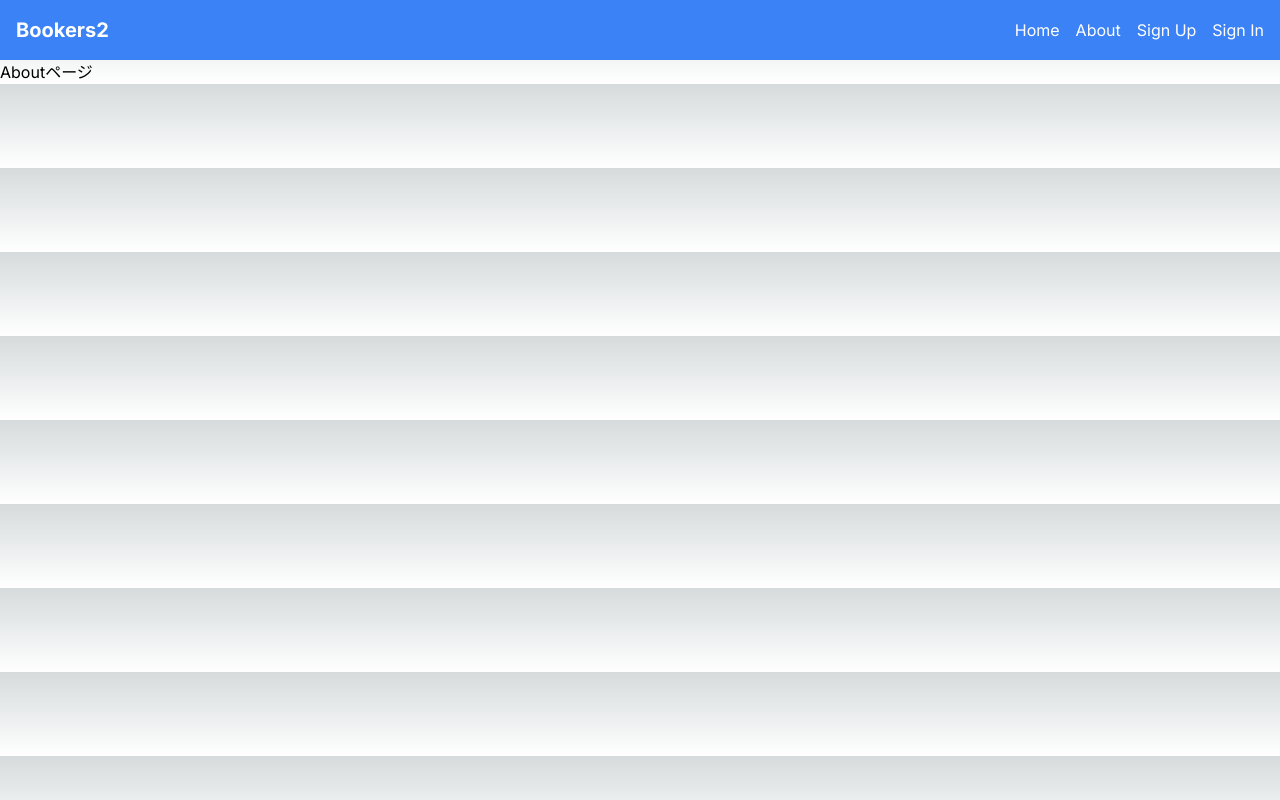
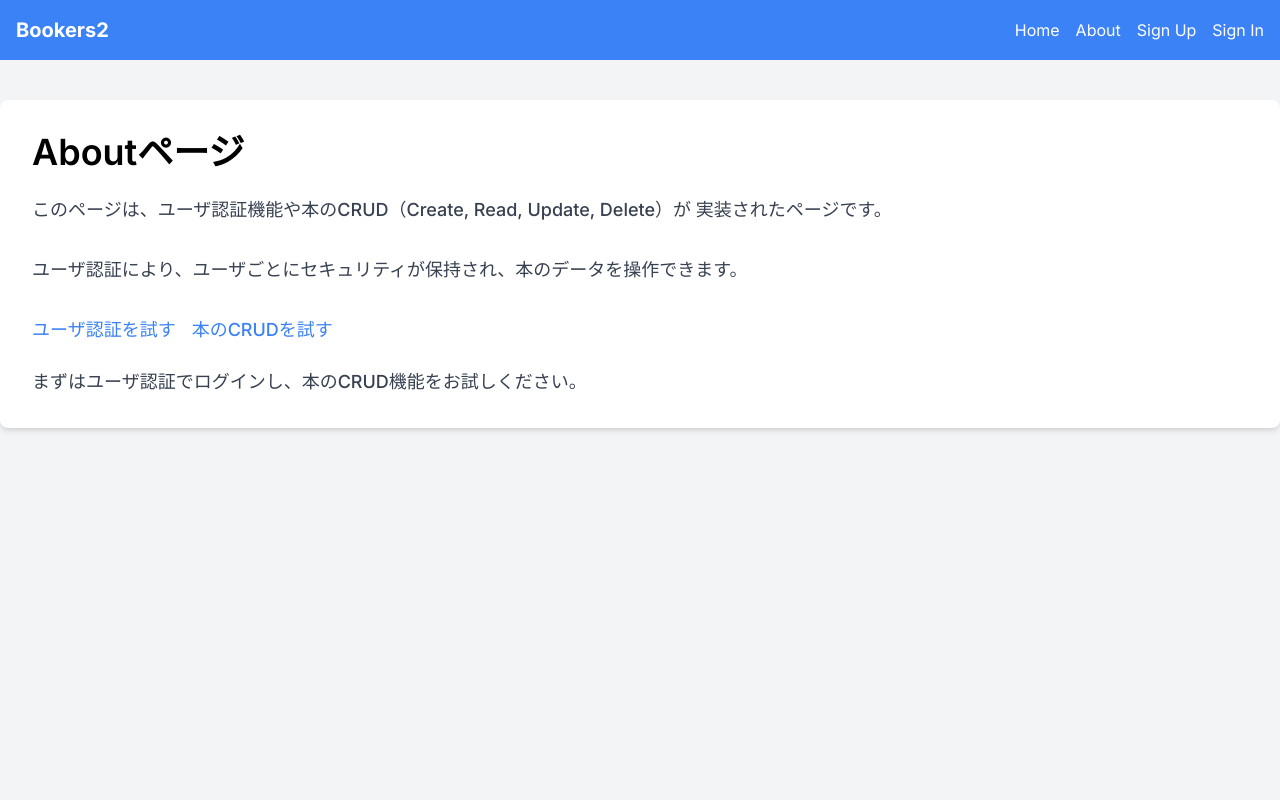
Before and after one commit to j19015/Next_Go_Bookers2, a Next.js app in the folder frontend/: page /about in a window 1280 px wide. Built offline with nearby package versions, Linux system fonts and the light colour scheme.

Commit message:
books/new formの表示可否を追加 home/aboutのレイアウトを追加

```diff
--- a/frontend/src/app/about/page.tsx
+++ b/frontend/src/app/about/page.tsx
@@ -1,16 +1,37 @@
 import React from 'react';
-//nextでページ遷移を行うため
 import Link from 'next/link';
-//Headerコンポーネとをimport
-import Header from '@/components/base/Header/Header'
+import Header from '@/components/base/Header/Header';
 
-const Home = () => {
+const About = () => {
   return (
-    <>
-      <Header></Header>
-      <h1>Aboutページ</h1>
-    </>
+    <div className="min-h-screen bg-gray-100">
+      <Header />
+
+      <div className="container mx-auto py-10">
+        <div className="bg-white shadow-md rounded-lg p-8">
+          <h1 className="text-4xl font-semibold mb-6">Aboutページ</h1>
+          <p className="text-lg font-medium text-gray-700 mb-8">
+            このページは、ユーザ認証機能や本のCRUD（Create, Read, Update, Delete）が
+            実装されたページです。
+          </p>
+          <p className="text-lg font-medium text-gray-700 mb-8">
+            ユーザ認証により、ユーザごとにセキュリティが保持され、本のデータを操作できます。
+          </p>
+          <div className="flex space-x-4">
+            <Link href="/users/sign_in" className="text-blue-500 hover:underline text-lg font-medium">
+              ユーザ認証を試す
+            </Link>
+            <Link href="/books" className="text-blue-500 hover:underline text-lg font-medium">
+              本のCRUDを試す
+            </Link>
+          </div>
+          <p className="text-lg font-medium text-gray-700 mt-6">
+            まずはユーザ認証でログインし、本のCRUD機能をお試しください。
+          </p>
+        </div>
+      </div>
+    </div>
   );
 };
 
-export default Home;
+export default About;
--- a/frontend/src/app/books/page.tsx
+++ b/frontend/src/app/books/page.tsx
@@ -32,6 +32,10 @@ const Home = () => {
   const router = useRouter();
 
   const [bookAll,setBookAll]=useState<BookList>([])
+
+  // 新規登録フォームの表示状態を管理
+  const [showForm, setShowForm] = useState(false);
+
 
   useEffect(() => {
     //sessionをAPIで取得
@@ -115,11 +119,21 @@ const Home = () => {
     }
   }
 
+
   return (
     <>
       <Header />
-      <div className='min-h-screen flex items-center justify-center bg-gray-100'>
+      <div className='min-h-screen flex items-center justify-center bg-gray-100 pt-5'>
         <div className='bg-white p-8 rounded shadow-md'>
+        {
+          showForm ? (
+            <>
+              <button
+                  className="bg-blue-500 text-white rounded-md px-4 py-2 mb-4"
+                  onClick={()=>setShowForm(!showForm)}
+              >
+                -
+              </button>
               <h1 className="text-3xl font-bold mb-6 text-black">新規登録</h1>
               <form onSubmit={handleSubmit}>
                 <div className='mb-4'>
@@ -154,6 +168,18 @@ const Home = () => {
                   </button>
                 </div>
               </form>
+            </>
+          ):(
+            <>
+              <button
+              className="bg-blue-500 text-white rounded-md px-4 py-2 mb-4"
+              onClick={()=>setShowForm(!showForm)}
+              >
+                +
+              </button>
+            </>
+          )
+        }
           <h1 className="text-3xl font-bold my-4 text-black">Book 一覧ページ</h1>
           <table className='table-auto w-full text-black'>
             <thead>
--- a/frontend/src/app/page.tsx
+++ b/frontend/src/app/page.tsx
@@ -13,10 +13,10 @@ export default function Home() {
           <h1 className="text-4xl font-bold mb-4 text-black">Welcome to Bookers2</h1>
           <p className="text-gray-600 mb-8">Please sign in or sign up to get started.</p>
           <div className="space-x-4">
-            <Link href="/users/sign_in" className="bg-blue-500 text-white px-4 py-2 rounded-md hover:bg-blue-600">
+            <Link href="/users/sign_in" className="bg-blue-500 text-white px-6 py-2 rounded-md hover:bg-blue-600">
               Sign In
             </Link>
-            <Link href="/users/sign_up" className="bg-gray-300 text-gray-700 px-4 py-2 rounded-md hover:bg-gray-400">
+            <Link href="/users/sign_up" className="bg-gray-300 text-gray-700 px-6 py-2 rounded-md hover:bg-gray-400">
               Sign Up
             </Link>
           </div>
```
Lines whose indentation alone changed are shown as unchanged.
